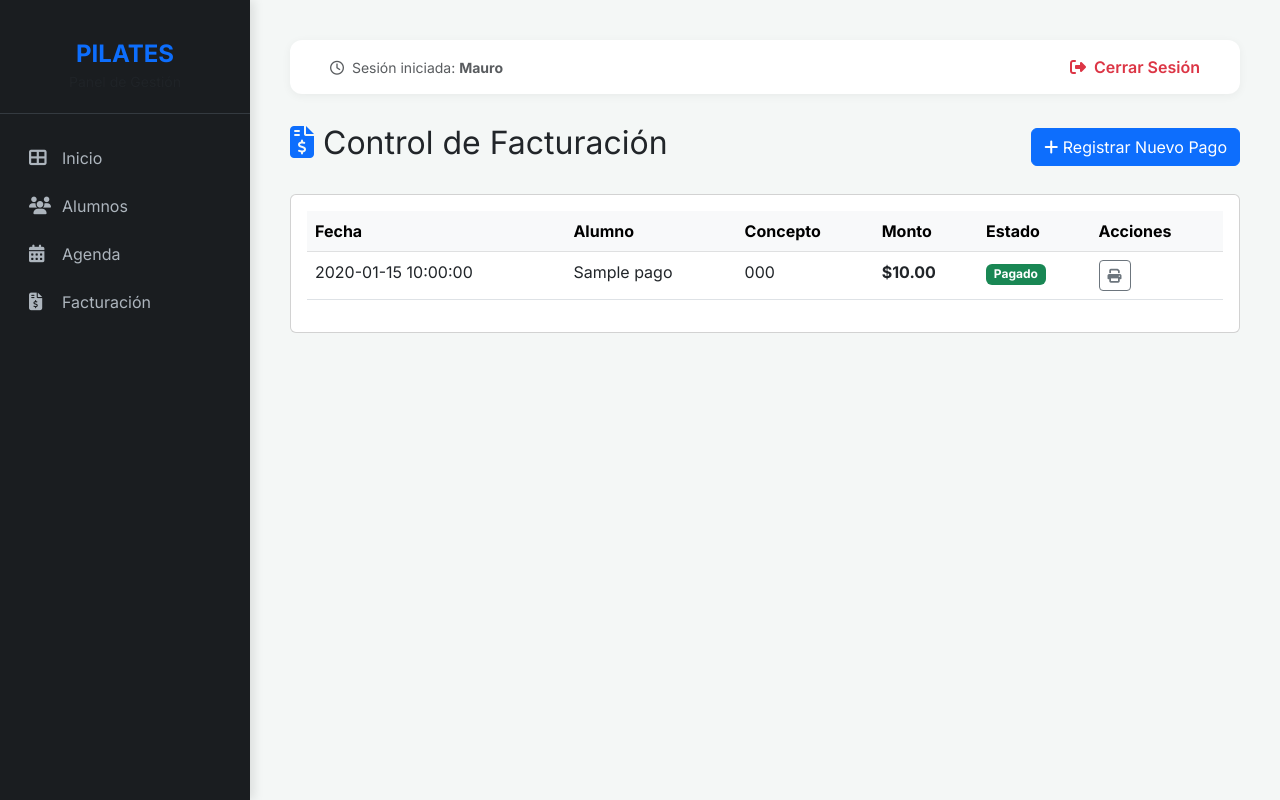
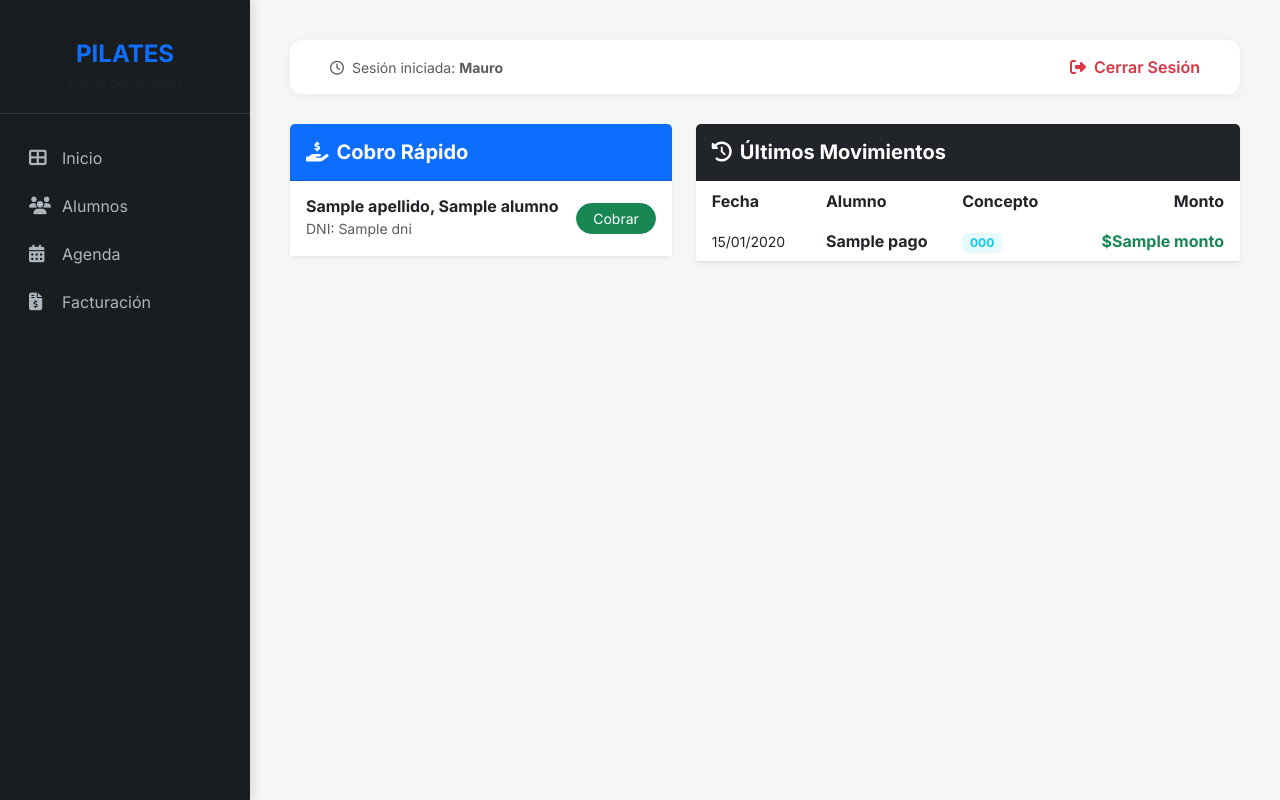
Before and after one commit to Pastormerlo/pilates-sistema, a Flask app: page /facturacion in a window 1280 px wide. Run offline with Flask 3, Linux system fonts and the light colour scheme; the visitor is signed in with stand-in values (Sample User, id 1); a database or web service that is not in the repository returns one stand-in record (values such as "Sample title"); some libraries are stand-ins or nearby versions.

Commit message:
Add files via upload

```diff
--- a/templates/facturacion.html
+++ b/templates/facturacion.html
@@ -1,90 +1,101 @@
 {% extends 'layout.html' %}
 {% block content %}
-<div class="d-flex justify-content-between align-items-center mb-4">
-    <h2><i class="fas fa-file-invoice-dollar text-primary"></i> Control de Facturación</h2>
-    <button class="btn btn-primary" data-bs-toggle="modal" data-bs-target="#modalPago">
-        <i class="fas fa-plus"></i> Registrar Nuevo Pago
+<div class="row g-4">
+    <div class="col-lg-5">
+        <div class="card border-0 shadow-sm">
+            <div class="card-header bg-primary text-white py-3">
+                <h5 class="mb-0 fw-bold"><i class="fas fa-hand-holding-usd me-2"></i>Cobro Rápido</h5>
+            </div>
+            <div class="card-body p-0">
+                <div class="list-group list-group-flush" style="max-height: 500px; overflow-y: auto;">
+                    {% for a in alumnos %}
+                    <div class="list-group-item d-flex justify-content-between align-items-center p-3">
+                        <div>
+                            <h6 class="mb-0 fw-bold">{{ a.apellido }}, {{ a.nombre }}</h6>
+                            <small class="text-muted">DNI: {{ a.dni }}</small>
+                        </div>
+                        <button class="btn btn-sm btn-success rounded-pill px-3"
+                                onclick="prepararCobro('{{ a.id }}', '{{ a.nombre }} {{ a.apellido }}')"
+                                data-bs-toggle="modal" data-bs-target="#modalPago">
+                            Cobrar
                         </button>
                     </div>
+                    {% endfor %}
+                </div>
+            </div>
+        </div>
+    </div>
 
-<div class="card p-3">
-    <table class="table table-hover">
-        <thead class="table-light">
+    <div class="col-lg-7">
+        <div class="card border-0 shadow-sm">
+            <div class="card-header bg-dark text-white py-3">
+                <h5 class="mb-0 fw-bold"><i class="fas fa-history me-2"></i>Últimos Movimientos</h5>
+            </div>
+            <div class="card-body p-0">
+                <div class="table-responsive">
+                    <table class="table table-hover align-middle mb-0">
+                        <thead class="bg-light">
                             <tr>
-                <th>Fecha</th>
-                <th>Alumno</th>
-                <th>Concepto</th>
-                <th>Monto</th>
-                <th>Estado</th>
-                <th>Acciones</th>
+                                <th class="border-0 px-3">Fecha</th>
+                                <th class="border-0">Alumno</th>
+                                <th class="border-0">Concepto</th>
+                                <th class="border-0 text-end px-3">Monto</th>
                             </tr>
                         </thead>
                         <tbody>
-            {% for pago in pagos %}
+                            {% for p in pagos %}
                             <tr>
-                <td>{{ pago.fecha }}</td>
-                <td>{{ pago.alumno_nombre }}</td>
-                <td>{{ pago.concepto }}</td>
-                <td><strong>${{ "{:,.2f}".format(pago.monto) }}</strong></td>
-                <td>
-                    {% if pago.estado == 'Pagado' %}
-                        <span class="badge bg-success">Pagado</span>
-                    {% elif pago.estado == 'A cuenta' %}
-                        <span class="badge bg-warning text-dark">A cuenta</span>
-                    {% else %}
-                        <span class="badge bg-danger">Pendiente</span>
-                    {% endif %}
-                </td>
-                <td>
-                    <a href="/imprimir_pago/{{ pago.id }}" class="btn btn-sm btn-outline-secondary" target="_blank">
-                        <i class="fas fa-print"></i>
-                    </a>
-                </td>
+                                <td class="px-3 small">{{ p.fecha.strftime('%d/%m/%Y') }}</td>
+                                <td class="fw-bold">{{ p.alumno_nombre }}</td>
+                                <td><span class="badge bg-info bg-opacity-10 text-info">{{ p.concepto }}</span></td>
+                                <td class="text-end fw-bold text-success px-3">${{ p.monto }}</td>
                             </tr>
                             {% endfor %}
                         </tbody>
                     </table>
                 </div>
+            </div>
+        </div>
+    </div>
+</div>
 
 <div class="modal fade" id="modalPago" tabindex="-1">
     <div class="modal-dialog">
-        <div class="modal-content">
+        <div class="modal-content border-0">
             <form action="/registrar_pago" method="POST">
-                <div class="modal-header">
-                    <h5 class="modal-title">Nuevo Pago</h5>
-                    <button type="button" class="btn-close" data-bs-dismiss="modal"></button>
+                <input type="hidden" name="alumno_id" id="input_alumno_id">
+                <div class="modal-header bg-success text-white">
+                    <h5 class="modal-title">Registrar Cobro</h5>
+                    <button type="button" class="btn-close btn-close-white" data-bs-dismiss="modal"></button>
                 </div>
-                <div class="modal-body">
+                <div class="modal-body p-4">
+                    <h5 class="text-center mb-4" id="nombre_alumno_modal"></h5>
                     <div class="mb-3">
-                        <label class="form-label">Alumno</label>
-                        <select name="alumno_id" class="form-select" required>
-                            {% for alumno in alumnos %}
-                            <option value="{{ alumno.id }}">{{ alumno.nombre }}</option>
-                            {% endfor %}
+                        <label class="form-label fw-bold">Concepto</label>
+                        <select name="concepto" class="form-select" required>
+                            <option value="Cuota Mensual">Cuota Mensual</option>
+                            <option value="Clase Suelta">Clase Suelta</option>
+                            <option value="Pack de Clases">Pack de Clases</option>
+                            <option value="Otro">Otro</option>
                         </select>
                     </div>
                     <div class="mb-3">
-                        <label class="form-label">Monto ($)</label>
-                        <input type="number" name="monto" class="form-control" placeholder="0.00" required>
-                    </div>
-                    <div class="mb-3">
-                        <label class="form-label">Concepto</label>
-                        <input type="text" name="concepto" class="form-control" placeholder="Ej: Cuota Marzo" required>
-                    </div>
-                    <div class="mb-3">
-                        <label class="form-label">Estado del Pago</label>
-                        <select name="estado" class="form-select">
-                            <option value="Pagado">Pagado</option>
-                            <option value="Pendiente" selected>Pendiente</option>
-                            <option value="A cuenta">A cuenta</option>
-                        </select>
+                        <label class="form-label fw-bold">Monto ($)</label>
+                        <input type="number" name="monto" class="form-control form-control-lg text-success fw-bold" placeholder="0.00" required>
                     </div>
                 </div>
-                <div class="modal-footer">
-                    <button type="submit" class="btn btn-primary w-100">Guardar Pago</button>
+                <div class="modal-footer border-0">
+                    <button type="submit" class="btn btn-success w-100 py-2 fw-bold">REGISTRAR PAGO</button>
                 </div>
             </form>
         </div>
     </div>
 </div>
+
+<script>
+function prepararCobro(id, nombre) {
+    document.getElementById('input_alumno_id').value = id;
+    document.getElementById('nombre_alumno_modal').innerText = nombre;
+}
+</script>
 {% endblock %}
```
Lines whose indentation alone changed are shown as unchanged.
